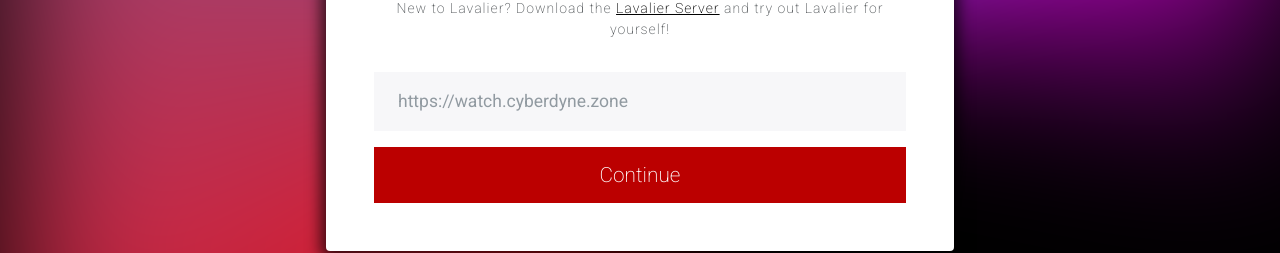
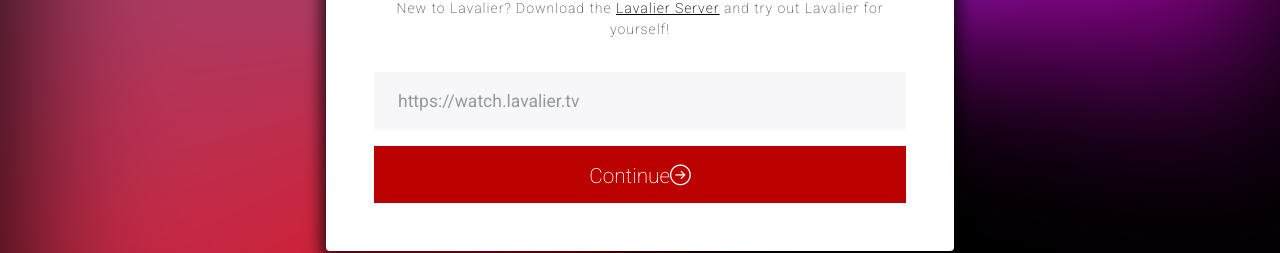
Before and after one commit to Lavalier/lavalier-electron-client, a React (Create React App) app: page / in a window 1280 px wide. Shown: the part 382-635 px from the top of the page. Built offline with nearby package versions, Linux system fonts and the light colour scheme.

Commit message:
Add icon to Continue buttton

```diff
--- a/src/App.js
+++ b/src/App.js
@@ -13,12 +13,11 @@
               <br />
               New to Lavalier? Download the <a href="#">Lavalier Server</a> and try out Lavalier for yourself!
             </p>
-            <input
-              type="text"
-              className="my-3 form-control form-control-lg"
-              placeholder="https://watch.cyberdyne.zone"
-            />
-            <button className="btn btn-lg btn-danger">Continue</button>
+            <input type="text" className="my-3 form-control form-control-lg" placeholder="https://watch.lavalier.tv" />
+            <button className="btn btn-lg btn-danger">
+              <span className="align-middle">Continue</span>
+              <i className="icon-arrow-right-circle icons align-middle"></i>
+            </button>
           </div>
         </div>
       </div>
```
